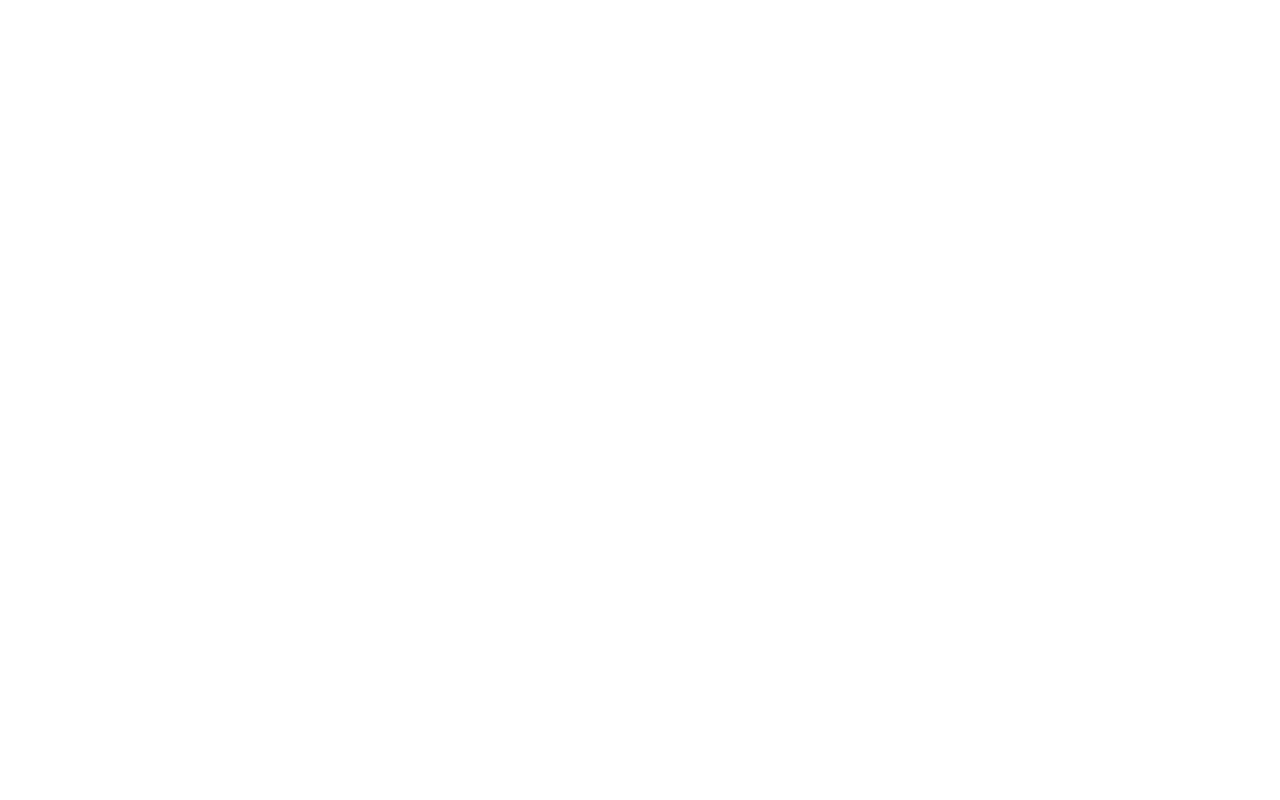
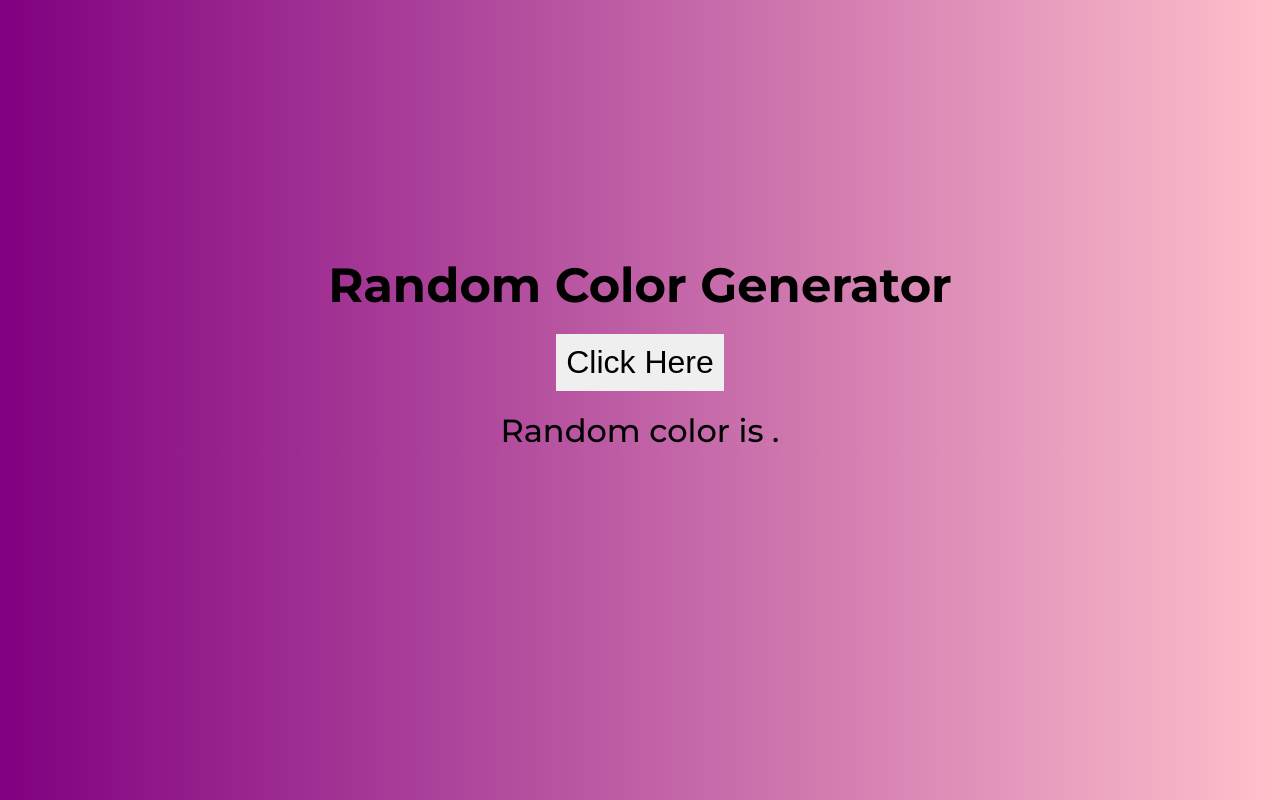
Before and after one commit to hannahder/m12-hw12-DeRuysscher-Hannah, a plain HTML site: page index.html in a window 1280 px wide. Drawn offline with Linux system fonts and the light colour scheme.

Commit message:
Added style

```diff
--- a/index.html
+++ b/index.html
@@ -12,11 +12,17 @@
 
     <meta name="viewport" content="width=device-width,initial-scale=1">
 
+    <link rel="preconnect" href="https://fonts.gstatic.com">
+    <link href="https://fonts.googleapis.com/css2?family=Montserrat:wght@500;700&display=swap" rel="stylesheet">
+
   </head>
 
   <body>
 
     <main>
+      <h1>Random Color Generator</h1>
+      <button>Click Here</button>
+      <p>Random color is <span id="color"></span>.</p>
     </main>
 
     <script src="main.js"></script>
--- a/main.css
+++ b/main.css
@@ -3,3 +3,29 @@
   margin: 0;
   border: 0;
 }
+
+main {
+  max-width: 700px;
+  margin:auto;
+  text-align: center;
+  padding-top: 20%;
+  font-family: 'Montserrat', sans-serif}
+
+body {
+  background-image: linear-gradient(to right, purple, pink);
+}
+
+button {
+  padding: 10px;
+  font-size: 2rem;
+}
+
+h1 {
+  padding-bottom: 20px;
+  font-size: 3rem;
+}
+
+p {
+  font-size: 2rem;
+  padding-top: 20px;
+}
--- a/main.js
+++ b/main.js
@@ -0,0 +1,4 @@
+//get random value from array
+
+const colors = ["red","blue","green","yellow","pink","purple","black","white","orange","grey"];
+const randColor = colors[Math.floor(Math.random() * colors.length)];
```
